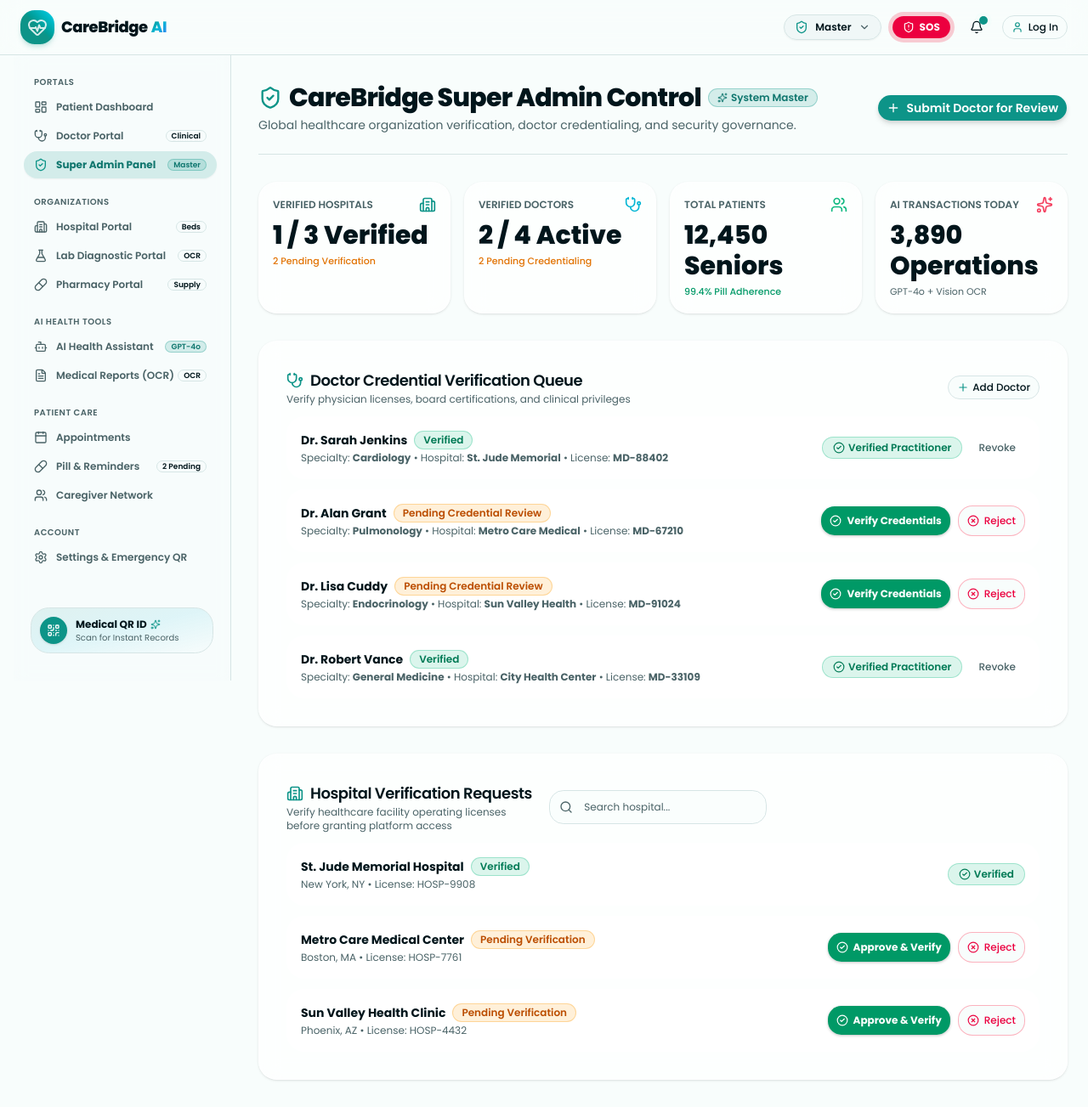
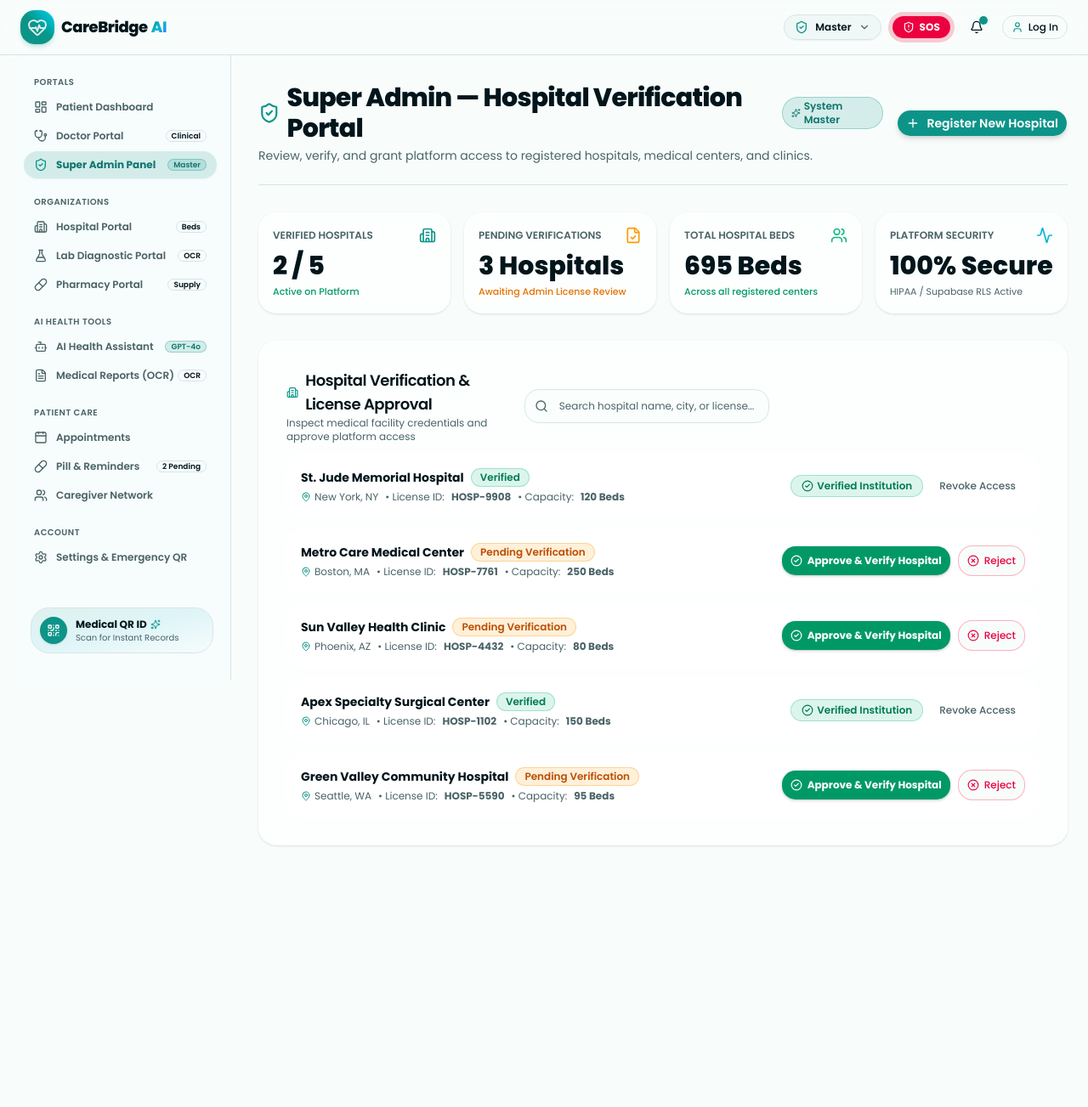
Before and after one commit to rabeehch82-crypto/hackathonknr, a Next.js app: page /admin-dashboard in a window 1280 px wide. Shown: the whole page at 85% size. After the commit the page ends 1027 px from the top, so only its background shows below. Built offline with nearby package versions, Linux system fonts and the light colour scheme.

Commit message:
Refactor SuperAdminPage to focus exclusively on Hospital Verification

```diff
--- a/src/views/dashboard/SuperAdminPage.tsx
+++ b/src/views/dashboard/SuperAdminPage.tsx
@@ -2,17 +2,16 @@ import { useState } from "react";
 import {
   ShieldCheck,
   Building2,
-  Stethoscope,
   Users,
   CheckCircle2,
   XCircle,
-  AlertTriangle,
   Search,
   Sparkles,
-  BarChart3,
   Activity,
   Plus,
   RefreshCw,
+  MapPin,
+  FileCheck,
 } from "lucide-react";
 import { Card, CardContent, CardHeader, CardTitle, CardDescription } from "@/components/ui/Card";
 import { Button } from "@/components/ui/button";
@@ -21,27 +20,23 @@ import { Input } from "@/components/ui/Input";
 import { Modal } from "@/components/ui/Modal";
 
 export function SuperAdminPage() {
-  const [showAddDoctorModal, setShowAddDoctorModal] = useState(false);
+  const [showAddHospitalModal, setShowAddHospitalModal] = useState(false);
   const [toastMessage, setToastMessage] = useState<string | null>(null);
+  const [searchQuery, setSearchQuery] = useState("");
 
-  const [newDoctor, setNewDoctor] = useState({
+  const [newHospital, setNewHospital] = useState({
     name: "",
-    specialty: "Cardiology",
-    hospital: "St. Jude Memorial Hospital",
+    city: "",
     license: "",
+    beds: "100",
   });
 
   const [hospitals, setHospitals] = useState([
-    { id: "h1", name: "St. Jude Memorial Hospital", city: "New York, NY", status: "Verified", variant: "success", license: "HOSP-9908" },
-    { id: "h2", name: "Metro Care Medical Center", city: "Boston, MA", status: "Pending Verification", variant: "warning", license: "HOSP-7761" },
-    { id: "h3", name: "Sun Valley Health Clinic", city: "Phoenix, AZ", status: "Pending Verification", variant: "warning", license: "HOSP-4432" },
-  ]);
-
-  const [doctors, setDoctors] = useState([
-    { id: "d1", name: "Dr. Sarah Jenkins", specialty: "Cardiology", hospital: "St. Jude Memorial", license: "MD-88402", status: "Verified", variant: "success" },
-    { id: "d2", name: "Dr. Alan Grant", specialty: "Pulmonology", hospital: "Metro Care Medical", license: "MD-67210", status: "Pending Credential Review", variant: "warning" },
-    { id: "d3", name: "Dr. Lisa Cuddy", specialty: "Endocrinology", hospital: "Sun Valley Health", license: "MD-91024", status: "Pending Credential Review", variant: "warning" },
-    { id: "d4", name: "Dr. Robert Vance", specialty: "General Medicine", hospital: "City Health Center", license: "MD-33109", status: "Verified", variant: "success" },
+    { id: "h1", name: "St. Jude Memorial Hospital", city: "New York, NY", status: "Verified", variant: "success", license: "HOSP-9908", beds: 120 },
+    { id: "h2", name: "Metro Care Medical Center", city: "Boston, MA", status: "Pending Verification", variant: "warning", license: "HOSP-7761", beds: 250 },
+    { id: "h3", name: "Sun Valley Health Clinic", city: "Phoenix, AZ", status: "Pending Verification", variant: "warning", license: "HOSP-4432", beds: 80 },
+    { id: "h4", name: "Apex Specialty Surgical Center", city: "Chicago, IL", status: "Verified", variant: "success", license: "HOSP-1102", beds: 150 },
+    { id: "h5", name: "Green Valley Community Hospital", city: "Seattle, WA", status: "Pending Verification", variant: "warning", license: "HOSP-5590", beds: 95 },
   ]);
 
   const showToast = (msg: string) => {
@@ -49,51 +44,43 @@ export function SuperAdminPage() {
     setTimeout(() => setToastMessage(null), 3000);
   };
 
-  const handleVerifyHospital = (id: string, action: "verify" | "reject") => {
+  const handleVerifyHospital = (id: string, action: "verify" | "reject" | "revoke") => {
     setHospitals((prev) =>
-      prev.map((h) =>
-        h.id === id
-          ? {
-              ...h,
-              status: action === "verify" ? "Verified" : "Rejected",
-              variant: action === "verify" ? "success" : "destructive",
-            }
-          : h
-      )
+      prev.map((h) => {
+        if (h.id !== id) return h;
+        if (action === "verify") return { ...h, status: "Verified", variant: "success" };
+        if (action === "reject") return { ...h, status: "Rejected", variant: "destructive" };
+        return { ...h, status: "Pending Verification", variant: "warning" };
+      })
     );
-    showToast(`Hospital ${action === "verify" ? "Verified" : "Rejected"} successfully!`);
+    const hospName = hospitals.find((h) => h.id === id)?.name;
+    showToast(`${hospName} status updated to: ${action.toUpperCase()}`);
   };
 
-  const handleVerifyDoctor = (id: string, action: "verify" | "reject" | "revoke") => {
-    setDoctors((prev) =>
-      prev.map((d) => {
-        if (d.id !== id) return d;
-        if (action === "verify") return { ...d, status: "Verified", variant: "success" };
-        if (action === "reject") return { ...d, status: "Rejected", variant: "destructive" };
-        return { ...d, status: "Pending Credential Review", variant: "warning" };
-      })
-    );
-    const docName = doctors.find((d) => d.id === id)?.name;
-    showToast(`${docName} status updated to: ${action.toUpperCase()}`);
+  const handleAddHospitalSubmit = (e: React.FormEvent) => {
+    e.preventDefault();
+    if (!newHospital.name || !newHospital.city) return;
+    const added = {
+      id: "h_" + Date.now(),
+      name: newHospital.name,
+      city: newHospital.city,
+      license: newHospital.license || "HOSP-" + Math.floor(1000 + Math.random() * 9000),
+      beds: parseInt(newHospital.beds) || 100,
+      status: "Pending Verification",
+      variant: "warning",
+    };
+    setHospitals((prev) => [added, ...prev]);
+    setShowAddHospitalModal(false);
+    setNewHospital({ name: "", city: "", license: "", beds: "100" });
+    showToast(`${added.name} registered for Super Admin verification!`);
   };
 
-  const handleAddDoctorSubmit = (e: React.FormEvent) => {
-    e.preventDefault();
-    if (!newDoctor.name) return;
-    const added = {
-      id: "d_" + Date.now(),
-      name: newDoctor.name,
-      specialty: newDoctor.specialty,
-      hospital: newDoctor.hospital,
-      license: newDoctor.license || "MD-" + Math.floor(10000 + Math.random() * 90000),
-      status: "Pending Credential Review",
-      variant: "warning",
-    };
-    setDoctors((prev) => [added, ...prev]);
-    setShowAddDoctorModal(false);
-    setNewDoctor({ name: "", specialty: "Cardiology", hospital: "St. Jude Memorial Hospital", license: "" });
-    showToast(`${added.name} submitted for credential review!`);
-  };
+  const filteredHospitals = hospitals.filter(
+    (h) =>
+      h.name.toLowerCase().includes(searchQuery.toLowerCase()) ||
+      h.city.toLowerCase().includes(searchQuery.toLowerCase()) ||
+      h.license.toLowerCase().includes(searchQuery.toLowerCase())
+  );
 
   return (
     <div className="space-y-8 animate-in fade-in duration-300">
@@ -109,25 +96,23 @@ export function SuperAdminPage() {
         <div>
           <div className="flex items-center gap-2">
             <h1 className="text-3xl font-extrabold tracking-tight text-foreground flex items-center gap-2">
-              <ShieldCheck className="h-7 w-7 text-teal-600" /> CareBridge Super Admin Control
+              <ShieldCheck className="h-7 w-7 text-teal-600" /> Super Admin — Hospital Verification Portal
             </h1>
             <Badge variant="teal" className="gap-1">
               <Sparkles className="h-3 w-3" /> System Master
             </Badge>
           </div>
           <p className="text-sm text-muted-foreground mt-1">
-            Global healthcare organization verification, doctor credentialing, and security governance.
+            Review, verify, and grant platform access to registered hospitals, medical centers, and clinics.
           </p>
         </div>
 
-        <div className="flex items-center gap-3">
         <Button
-            onClick={() => setShowAddDoctorModal(true)}
+          onClick={() => setShowAddHospitalModal(true)}
           className="bg-teal-600 hover:bg-teal-700 text-white font-semibold rounded-xl gap-2 shadow-md"
         >
-            <Plus className="h-4 w-4" /> Submit Doctor for Review
+          <Plus className="h-4 w-4" /> Register New Hospital
         </Button>
-        </div>
       </div>
 
       {/* Analytics Overview */}
@@ -138,89 +123,99 @@ export function SuperAdminPage() {
             <Building2 className="h-5 w-5 text-teal-500" />
           </div>
           <div className="mt-2 text-3xl font-extrabold text-foreground">
-            {hospitals.filter((h) => h.status === "Verified").length} / {hospitals.length} Verified
+            {hospitals.filter((h) => h.status === "Verified").length} / {hospitals.length}
           </div>
-          <span className="text-[11px] text-amber-600 font-medium mt-1 block">
-            {hospitals.filter((h) => h.status === "Pending Verification").length} Pending Verification
-          </span>
+          <span className="text-[11px] text-emerald-600 font-medium mt-1 block">Active on Platform</span>
+        </Card>
+
+        <Card hoverable className="p-4 border-l-4 border-l-amber-500">
+          <div className="flex items-center justify-between">
+            <span className="text-xs font-semibold text-muted-foreground uppercase">Pending Verifications</span>
+            <FileCheck className="h-5 w-5 text-amber-500" />
+          </div>
+          <div className="mt-2 text-3xl font-extrabold text-foreground">
+            {hospitals.filter((h) => h.status === "Pending Verification").length} Hospitals
+          </div>
+          <span className="text-[11px] text-amber-600 font-medium mt-1 block">Awaiting Admin License Review</span>
+        </Card>
+
+        <Card hoverable className="p-4 border-l-4 border-l-emerald-500">
+          <div className="flex items-center justify-between">
+            <span className="text-xs font-semibold text-muted-foreground uppercase">Total Hospital Beds</span>
+            <Users className="h-5 w-5 text-emerald-500" />
+          </div>
+          <div className="mt-2 text-3xl font-extrabold text-foreground">
+            {hospitals.reduce((sum, h) => sum + h.beds, 0)} Beds
+          </div>
+          <span className="text-[11px] text-emerald-600 font-medium mt-1 block">Across all registered centers</span>
         </Card>
 
         <Card hoverable className="p-4 border-l-4 border-l-cyan-500">
           <div className="flex items-center justify-between">
-            <span className="text-xs font-semibold text-muted-foreground uppercase">Verified Doctors</span>
-            <Stethoscope className="h-5 w-5 text-cyan-500" />
+            <span className="text-xs font-semibold text-muted-foreground uppercase">Platform Security</span>
+            <Activity className="h-5 w-5 text-cyan-500" />
           </div>
-          <div className="mt-2 text-3xl font-extrabold text-foreground">
-            {doctors.filter((d) => d.status === "Verified").length} / {doctors.length} Active
-          </div>
-          <span className="text-[11px] text-amber-600 font-medium mt-1 block">
-            {doctors.filter((d) => d.status === "Pending Credential Review").length} Pending Credentialing
-          </span>
-        </Card>
-
-        <Card hoverable className="p-4 border-l-4 border-l-emerald-500">
-          <div className="flex items-center justify-between">
-            <span className="text-xs font-semibold text-muted-foreground uppercase">Total Patients</span>
-            <Users className="h-5 w-5 text-emerald-500" />
-          </div>
-          <div className="mt-2 text-3xl font-extrabold text-foreground">12,450 Seniors</div>
-          <span className="text-[11px] text-emerald-600 font-medium mt-1 block">99.4% Pill Adherence</span>
-        </Card>
-
-        <Card hoverable className="p-4 border-l-4 border-l-rose-500">
-          <div className="flex items-center justify-between">
-            <span className="text-xs font-semibold text-muted-foreground uppercase">AI Transactions Today</span>
-            <Sparkles className="h-5 w-5 text-rose-500" />
-          </div>
-          <div className="mt-2 text-3xl font-extrabold text-foreground">3,890 Operations</div>
-          <span className="text-[11px] text-muted-foreground mt-1 block">GPT-4o + Vision OCR</span>
+          <div className="mt-2 text-3xl font-extrabold text-foreground">100% Secure</div>
+          <span className="text-[11px] text-muted-foreground mt-1 block">HIPAA / Supabase RLS Active</span>
         </Card>
       </div>
 
-      {/* Doctor Credential Verification Queue */}
+      {/* Hospital License Verification Directory */}
       <Card className="p-2 border-teal-500/30">
         <CardHeader className="pb-3">
           <div className="flex flex-col sm:flex-row sm:items-center justify-between gap-3">
             <div>
               <CardTitle className="text-lg flex items-center gap-2">
-                <Stethoscope className="h-5 w-5 text-teal-600" /> Doctor Credential Verification Queue
+                <Building2 className="h-5 w-5 text-teal-600" /> Hospital Verification & License Approval
               </CardTitle>
-              <CardDescription className="text-xs">Verify physician licenses, board certifications, and clinical privileges</CardDescription>
+              <CardDescription className="text-xs">
+                Inspect medical facility credentials and approve platform access
+              </CardDescription>
             </div>
-            <Button onClick={() => setShowAddDoctorModal(true)} variant="outline" size="sm" className="rounded-xl gap-1 text-xs">
-              <Plus className="h-3.5 w-3.5 text-teal-600" /> Add Doctor
-            </Button>
+            <Input
+              placeholder="Search hospital name, city, or license..."
+              value={searchQuery}
+              onChange={(e) => setSearchQuery(e.target.value)}
+              icon={<Search className="h-4 w-4" />}
+              className="w-full sm:w-72 text-xs"
+            />
           </div>
         </CardHeader>
         <CardContent>
           <div className="space-y-3">
-            {doctors.map((d) => (
-              <div key={d.id} className="p-4 rounded-2xl border glass-card flex flex-col md:flex-row md:items-center justify-between gap-4">
+            {filteredHospitals.map((h) => (
+              <div
+                key={h.id}
+                className="p-4 rounded-2xl border glass-card flex flex-col md:flex-row md:items-center justify-between gap-4"
+              >
                 <div>
                   <div className="flex items-center gap-2">
-                    <h4 className="text-sm font-bold text-foreground">{d.name}</h4>
-                    <Badge variant={d.variant as any}>{d.status}</Badge>
+                    <h4 className="text-sm font-bold text-foreground">{h.name}</h4>
+                    <Badge variant={h.variant as any}>{h.status}</Badge>
                   </div>
-                  <p className="text-xs text-muted-foreground mt-0.5">
-                    Specialty: <strong>{d.specialty}</strong> • Hospital: <strong>{d.hospital}</strong> • License: <strong>{d.license}</strong>
+                  <p className="text-xs text-muted-foreground mt-1 flex items-center gap-2">
+                    <span className="flex items-center gap-1">
+                      <MapPin className="h-3 w-3 text-teal-600" /> {h.city}
+                    </span>
+                    • License ID: <strong>{h.license}</strong> • Capacity: <strong>{h.beds} Beds</strong>
                   </p>
                 </div>
 
                 {/* Verification Actions */}
                 <div className="flex items-center gap-2">
-                  {d.status === "Pending Credential Review" && (
+                  {h.status === "Pending Verification" && (
                     <>
                       <Button
                         size="sm"
-                        onClick={() => handleVerifyDoctor(d.id, "verify")}
+                        onClick={() => handleVerifyHospital(h.id, "verify")}
                         className="bg-emerald-600 hover:bg-emerald-700 text-white rounded-xl text-xs gap-1.5 h-9 font-bold shadow-sm"
                       >
-                        <CheckCircle2 className="h-4 w-4" /> Verify Credentials
+                        <CheckCircle2 className="h-4 w-4" /> Approve & Verify Hospital
                       </Button>
                       <Button
                         size="sm"
                         variant="outline"
-                        onClick={() => handleVerifyDoctor(d.id, "reject")}
+                        onClick={() => handleVerifyHospital(h.id, "reject")}
                         className="border-rose-500/40 text-rose-600 hover:bg-rose-500/10 rounded-xl text-xs gap-1.5 h-9"
                       >
                         <XCircle className="h-4 w-4" /> Reject
@@ -228,30 +223,30 @@ export function SuperAdminPage() {
                     </>
                   )}
 
-                  {d.status === "Verified" && (
+                  {h.status === "Verified" && (
                     <div className="flex items-center gap-2">
                       <Badge variant="success" className="gap-1 px-3 py-1 text-xs">
-                        <CheckCircle2 className="h-3.5 w-3.5" /> Verified Practitioner
+                        <CheckCircle2 className="h-3.5 w-3.5" /> Verified Institution
                       </Badge>
                       <Button
                         size="sm"
                         variant="ghost"
-                        onClick={() => handleVerifyDoctor(d.id, "revoke")}
+                        onClick={() => handleVerifyHospital(h.id, "revoke")}
                         className="text-xs text-muted-foreground hover:text-rose-600 h-8"
                       >
-                        Revoke
+                        Revoke Access
                       </Button>
                     </div>
                   )}
 
-                  {d.status === "Rejected" && (
+                  {h.status === "Rejected" && (
                     <Button
                       size="sm"
                       variant="outline"
-                      onClick={() => handleVerifyDoctor(d.id, "revoke")}
+                      onClick={() => handleVerifyHospital(h.id, "revoke")}
                       className="text-xs rounded-xl h-8 gap-1"
                     >
-                      <RefreshCw className="h-3 w-3" /> Re-evaluate
+                      <RefreshCw className="h-3 w-3" /> Re-evaluate License
                     </Button>
                   )}
                 </div>
@@ -261,98 +256,56 @@ export function SuperAdminPage() {
         </CardContent>
       </Card>
 
-      {/* Hospital Verification Queue */}
-      <Card className="p-2">
-        <CardHeader className="pb-3">
-          <div className="flex flex-col sm:flex-row sm:items-center justify-between gap-3">
-            <div>
-              <CardTitle className="text-lg flex items-center gap-2">
-                <Building2 className="h-5 w-5 text-teal-600" /> Hospital Verification Requests
-              </CardTitle>
-              <CardDescription className="text-xs">Verify healthcare facility operating licenses before granting platform access</CardDescription>
-            </div>
-            <Input placeholder="Search hospital..." icon={<Search className="h-4 w-4" />} className="w-full sm:w-64 text-xs" />
-          </div>
-        </CardHeader>
-        <CardContent>
-          <div className="space-y-3">
-            {hospitals.map((h) => (
-              <div key={h.id} className="p-4 rounded-2xl border glass-card flex flex-col md:flex-row md:items-center justify-between gap-4">
-                <div>
-                  <div className="flex items-center gap-2">
-                    <h4 className="text-sm font-bold text-foreground">{h.name}</h4>
-                    <Badge variant={h.variant as any}>{h.status}</Badge>
-                  </div>
-                  <p className="text-xs text-muted-foreground mt-0.5">{h.city} • License: {h.license}</p>
-                </div>
-                {h.status === "Pending Verification" ? (
-                  <div className="flex items-center gap-2">
-                    <Button
-                      size="sm"
-                      onClick={() => handleVerifyHospital(h.id, "verify")}
-                      className="bg-emerald-600 hover:bg-emerald-700 text-white rounded-xl text-xs gap-1.5 h-9 font-bold shadow-sm"
+      {/* Register New Hospital Modal */}
+      <Modal
+        isOpen={showAddHospitalModal}
+        onClose={() => setShowAddHospitalModal(false)}
+        title="Register Hospital for Super Admin Verification"
+        description="Submits a healthcare facility for license verification."
       >
-                      <CheckCircle2 className="h-4 w-4" /> Approve & Verify
-                    </Button>
-                    <Button
-                      size="sm"
-                      variant="outline"
-                      onClick={() => handleVerifyHospital(h.id, "reject")}
-                      className="border-rose-500/40 text-rose-600 hover:bg-rose-500/10 rounded-xl text-xs gap-1.5 h-9"
-                    >
-                      <XCircle className="h-4 w-4" /> Reject
-                    </Button>
-                  </div>
-                ) : (
-                  <Badge variant={h.variant as any} className="gap-1 px-3 py-1">
-                    <CheckCircle2 className="h-3.5 w-3.5" /> {h.status}
-                  </Badge>
-                )}
-              </div>
-            ))}
-          </div>
-        </CardContent>
-      </Card>
-
-      {/* Add Doctor Verification Modal */}
-      <Modal
-        isOpen={showAddDoctorModal}
-        onClose={() => setShowAddDoctorModal(false)}
-        title="Submit Doctor Credentials for Verification"
-        description="Registers a new physician into the verification pipeline."
-      >
-        <form onSubmit={handleAddDoctorSubmit} className="space-y-4">
+        <form onSubmit={handleAddHospitalSubmit} className="space-y-4">
           <div className="space-y-1.5">
-            <label className="text-xs font-semibold">Doctor Full Name</label>
+            <label className="text-xs font-semibold">Hospital / Clinic Full Name</label>
             <Input
               required
-              placeholder="e.g. Dr. Alan Grant"
-              value={newDoctor.name}
-              onChange={(e) => setNewDoctor({ ...newDoctor, name: e.target.value })}
+              placeholder="e.g. Metro Health Medical Center"
+              value={newHospital.name}
+              onChange={(e) => setNewHospital({ ...newHospital, name: e.target.value })}
             />
           </div>
 
           <div className="space-y-1.5">
-            <label className="text-xs font-semibold">Specialty</label>
+            <label className="text-xs font-semibold">City & State Location</label>
             <Input
               required
-              placeholder="e.g. Cardiology / Pulmonology"
-              value={newDoctor.specialty}
-              onChange={(e) => setNewDoctor({ ...newDoctor, specialty: e.target.value })}
+              placeholder="e.g. Boston, MA"
+              value={newHospital.city}
+              onChange={(e) => setNewHospital({ ...newHospital, city: e.target.value })}
             />
           </div>
 
+          <div className="grid grid-cols-2 gap-3">
             <div className="space-y-1.5">
-            <label className="text-xs font-semibold">Medical License Number</label>
+              <label className="text-xs font-semibold">License Number</label>
               <Input
-              placeholder="e.g. MD-67210"
-              value={newDoctor.license}
-              onChange={(e) => setNewDoctor({ ...newDoctor, license: e.target.value })}
+                placeholder="e.g. HOSP-7761"
+                value={newHospital.license}
+                onChange={(e) => setNewHospital({ ...newHospital, license: e.target.value })}
               />
+            </div>
+            <div className="space-y-1.5">
+              <label className="text-xs font-semibold">Bed Capacity</label>
+              <Input
+                type="number"
+                placeholder="100"
+                value={newHospital.beds}
+                onChange={(e) => setNewHospital({ ...newHospital, beds: e.target.value })}
+              />
+            </div>
           </div>
 
           <Button type="submit" className="w-full bg-teal-600 hover:bg-teal-700 text-white font-bold rounded-xl h-11">
-            Submit Credentials for Verification
+            Submit Hospital for Verification
           </Button>
         </form>
       </Modal>
```
Lines whose indentation alone changed are shown as unchanged.
